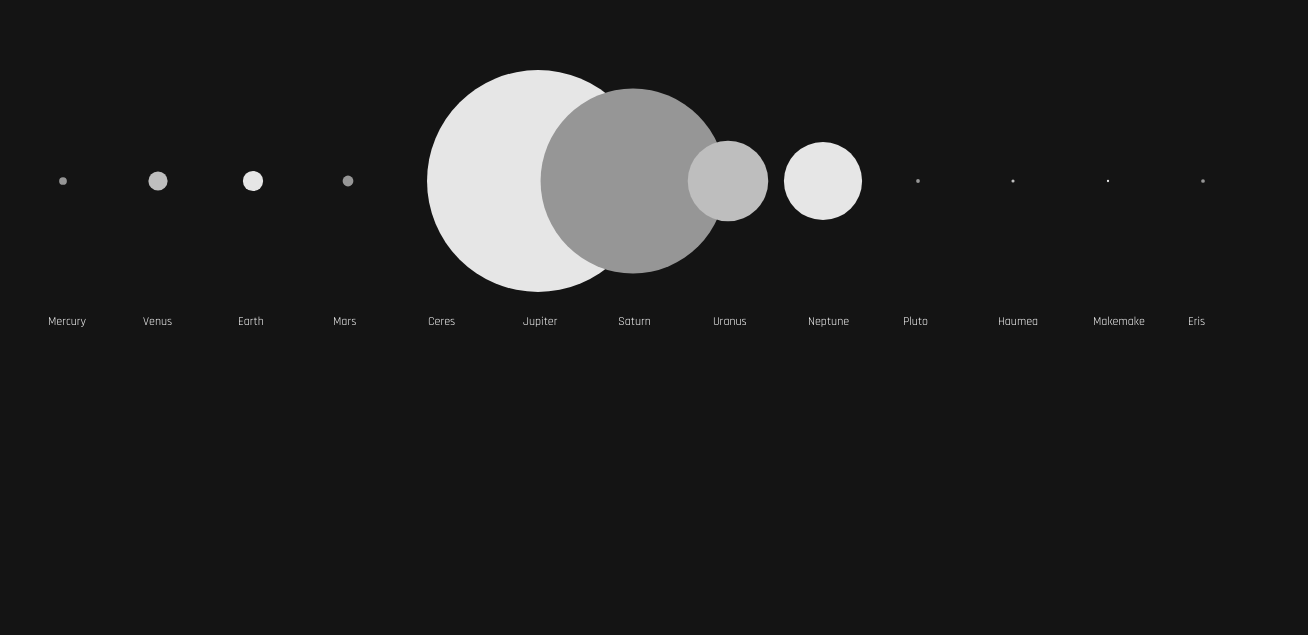
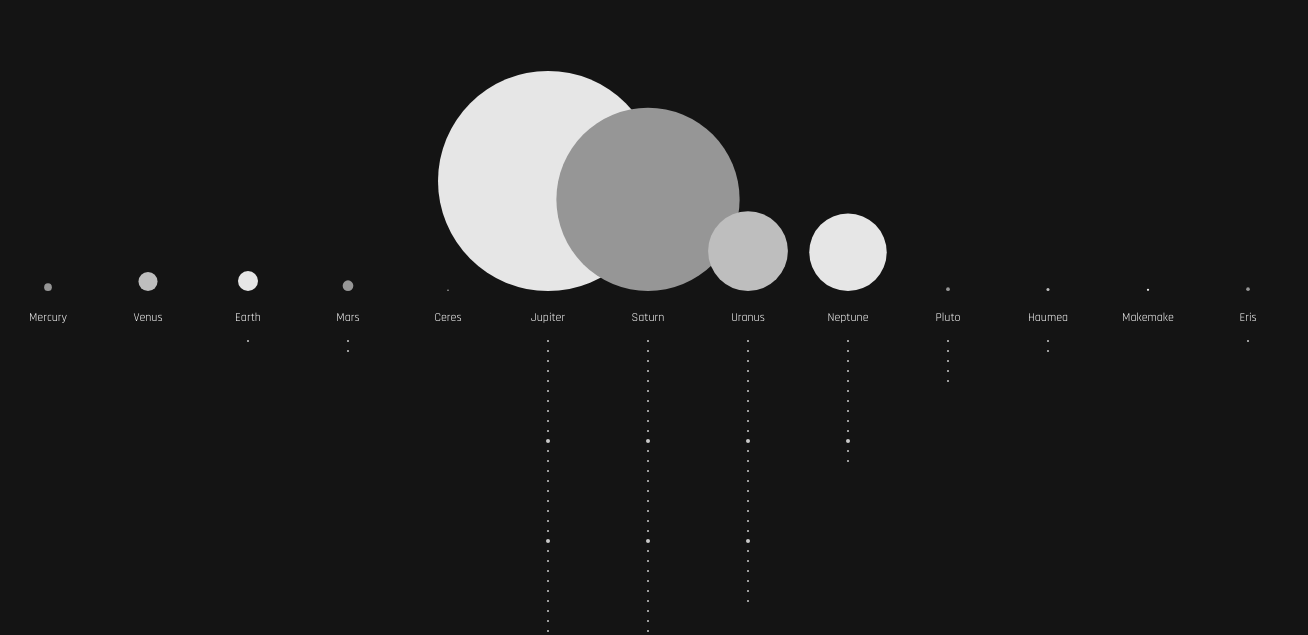
Before and after one commit to nandordevai/D3-sketches, a plain HTML site: page planets-moons/index.html in a window 1280 px wide. Shown: the part 165-800 px from the top of the page, 1308 px wide, since content can reach past the window. Drawn offline with nearby package versions, Linux system fonts and the light colour scheme.

Commit message:
show moons

```diff
--- a/planets-moons/index.html
+++ b/planets-moons/index.html
@@ -19,6 +19,7 @@
 
       .label {
 	  font-size: 12px;
+	  text-anchor: middle;
       }
 
       h1 {
@@ -40,42 +41,50 @@
 <svg id="chart"></svg>
 
 <script>
+const height = 1800;
+const columnWidth = 100;
+
 d3.json('planets.json')
     .then((data) => { showChart(data.planets) });
-  const height = 600;
-  const columnWidth = 95;
-  const scale = 00;
+
+function grey(value) {
+    return `rgb(${Array(3).fill(value).join(',')})`;
+}
 
 function showChart(planets) {
-      const scale = d3.scaleLinear()
-      	    .domain([0, d3.max(planets.reduce((acc, curr) => {
-      		acc.push(curr.moons.length);
-      		return acc;
-      	    }, []))])
-      	    .range([0, 0.05]);
-
     const fillColors = i => {
 	return `rgb(${Array(3).fill(150 + i * 40).join(', ')})`;
     };
 
+    const maxRadius = d3.max(planets.reduce((acc, curr) => {
+      	acc.push(curr.diameter / 2);
+      	return acc;
+    }, []));
+    const scale = d3.scaleLinear()
+      	  .domain([0, maxRadius])
+      	  .range([0, 110]);
     const chart = d3.select('#chart')
 	  .attr('width', planets.length * columnWidth)
 	  .attr('height', height);
     const planet = chart.selectAll('g')
 	  .data(planets)
 	  .enter().append('g')
+	  .attr('class', 'planet')
 	  .attr('transform', (_, i) => `translate(${i * columnWidth + 40}, 320)`);
     planet.append('circle')
-	  .attr('cx', 15)
-	  .attr('cy', -160)
-	  .attr('r', _ => scale(_.diameter))
+	.attr('cy', _ => scale(maxRadius) - scale(_.diameter / 2) - 160)
+	.attr('r', _ => scale(_.diameter / 2))
 	.style('fill', (_, i) => fillColors(i % 3));
     planet.append('text')
 	.attr('class', 'label')
 	.attr('y', -20)
-	  .attr('x', 0)
-	  .attr('dy', '.35em')
 	.text(_ => _.name);
+    planet.selectAll('g')
+      	.data(_ => _.moons)
+      	.enter().append('circle')
+	.attr('cy', (_, i) => i * 10)
+	.attr('r', (_, i) =>  (i % 10 === 0 && i > 0) ? 2 : 1)
+	.style('fill', grey(200));
 }
 </script>
 
```
Lines whose indentation alone changed are shown as unchanged.
